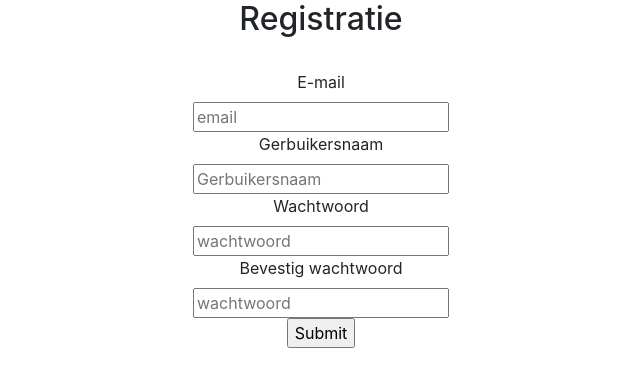
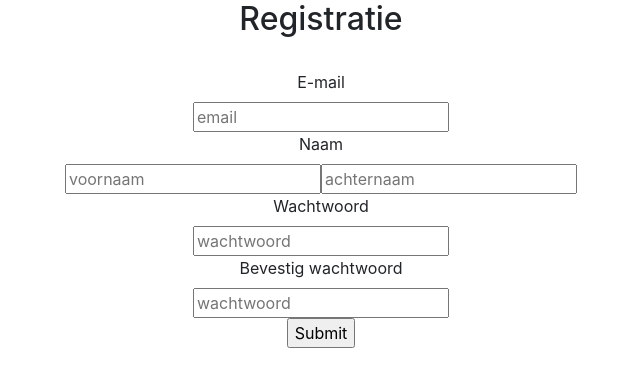
Before and after one commit to yoery/Nerdy-Gadgets, a PHP site: page /registratie.php in a window 1280 px wide. Shown: the top 387 px of the page, without its empty margins (319-959 px from the left). Run offline with PHP 8.4, Linux system fonts and the light colour scheme.

Commit message:
details registratie

```diff
--- a/login.php
+++ b/login.php
@@ -12,10 +12,10 @@
     <section >
         <form method="post">
             <h4>Login</h4><br>
-            <label>Gebruikersnaam</label><br>
-            <input type="text" placeholder="gebruikersnaam"><br>
+            <label>E-mail</label><br>
+            <input type="email" placeholder="e-mail" required><br>
             <label>Wachtwoord</label><br>
-            <input type="password" placeholder="wachtwoord"><br>
+            <input type="password" placeholder="wachtwoord" required><br>
             <p>Nog geen account? </p> <a href="registratie.php">Registreren</a>
             <input type="submit" name="Bevestigen">
         </form>
--- a/registratie.php
+++ b/registratie.php
@@ -13,18 +13,17 @@
         <form method="post">
             <h2>Registratie</h2><br>
             <label>E-mail</label><br>
-            <input type="email" placeholder="email"><br>
-            <label>Gerbuikersnaam</label><br>
-            <input type="text" placeholder="Gerbuikersnaam"><br>
+            <input type="email" placeholder="email" required><br>
+            <label>Naam</label><br>
+            <input type="text" placeholder="voornaam" required><input type="text" placeholder="achternaam"><br>
             <label>Wachtwoord</label><br>
-            <input type="password" placeholder="wachtwoord"><br>
+            <input type="password" placeholder="wachtwoord" required><br>
             <label>Bevestig wachtwoord</label><br>
-            <input type="password" placeholder="wachtwoord"><br>
+            <input type="password" placeholder="wachtwoord" required><br>
             <input type="submit">
         </form>
     </section>
 </center>
-
 </body>
 
 
```
